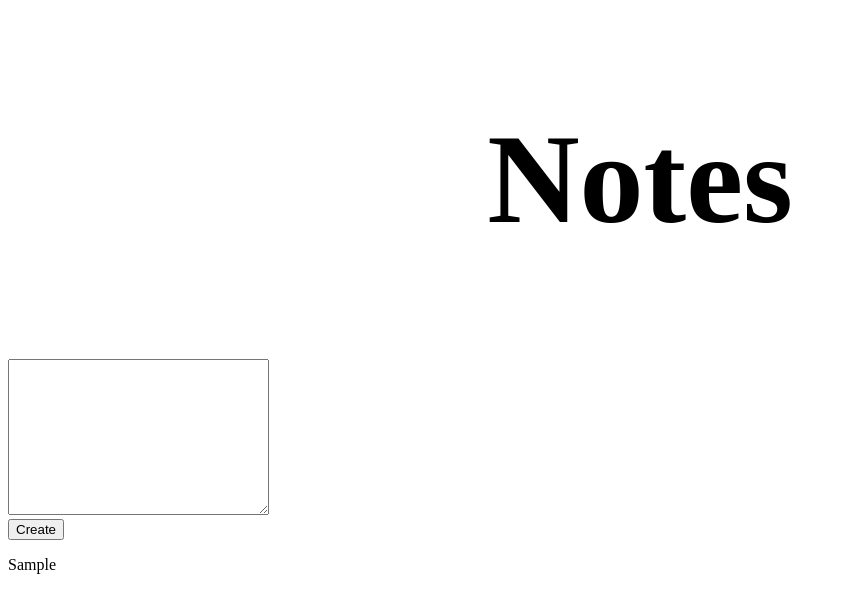
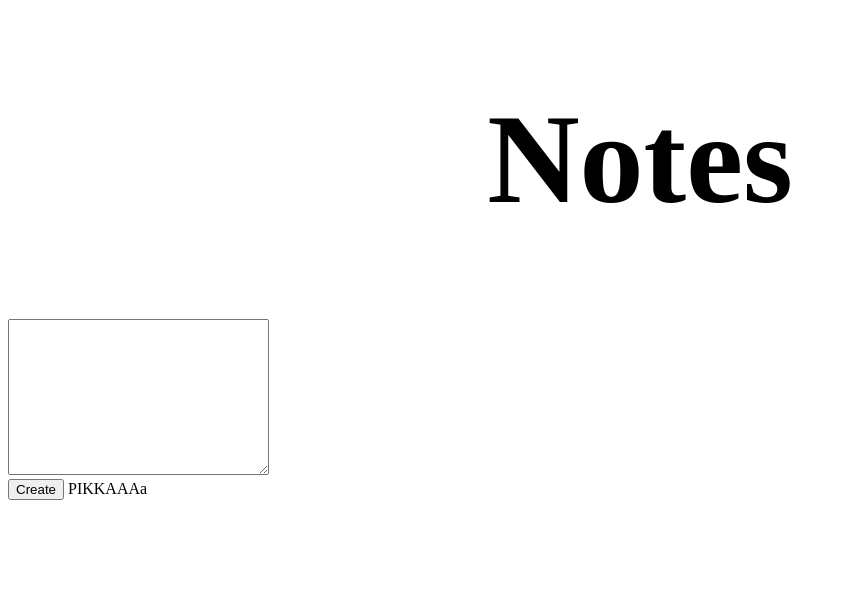
Before and after one commit to TarunTheo13/notes_app, a plain HTML site: page index.html in a window 1280 px wide. Both pictures are taken after typing "Sample" into the empty fields and a click on the button "Create". Shown: the whole page, without its empty margins (0-845 px from the left). Drawn offline with Linux system fonts and the light colour scheme.

Commit message:
displays something every new note

```diff
--- a/index.html
+++ b/index.html
@@ -8,16 +8,17 @@
     <link rel="stylesheet" href="./css/styles.css">
   </head>
   <body>
-    <section>
+
       <h1>Notes</h1>
       <form>
         <textarea name="noteArea" id="pad" cols="30" rows="10"></textarea>
       </form>
       <button value="submit" id="create">Create</button>
+      <a id="pikachu"></a>
     <div id='noteList'>
         <p id="writtenNotes"></p>
     </div>
-    </section>
+
     <script src="src/note.js"></script>
     <script src="src/notes.js"></script>
     <script src="src/interface.js"></script>
--- a/src/interface.js
+++ b/src/interface.js
@@ -1,7 +1,11 @@
 document.addEventListener("DOMContentLoaded", () => {
 
-  const updateNotes = () => {
-    document.getElementById('writtenNotes').innerText = notes.seeListIntros();
+  const updateNotes = (string) => {
+    const newA = document.createElement("a");
+    const newContent = document.createTextNode(string);
+    newA.appendChild(newContent);
+    const currentElement = document.getElementById("pikachu");
+    document.body.insertBefore(newA, currentElement);
   }
 
   const notes = new Notes();
@@ -10,13 +14,11 @@ document.addEventListener("DOMContentLoaded", () => {
     notes.createNote(document.getElementById('pad').value);
     console.log(notes.notes)
     document.getElementById('pad').value = ""
-    updateNotes()
+    updateNotes("PIKKAAAa")
   });
 });
 
-
-// intros.forEach(element => {
-//   <href>element</href>
-// };
-
-//document.createElement(a)
+  // After we create a new note
+  // grab abreviation from new note.
+  // pass abreviation as argumet to update notes.
+  // use abreviation as content for new Element.
```
